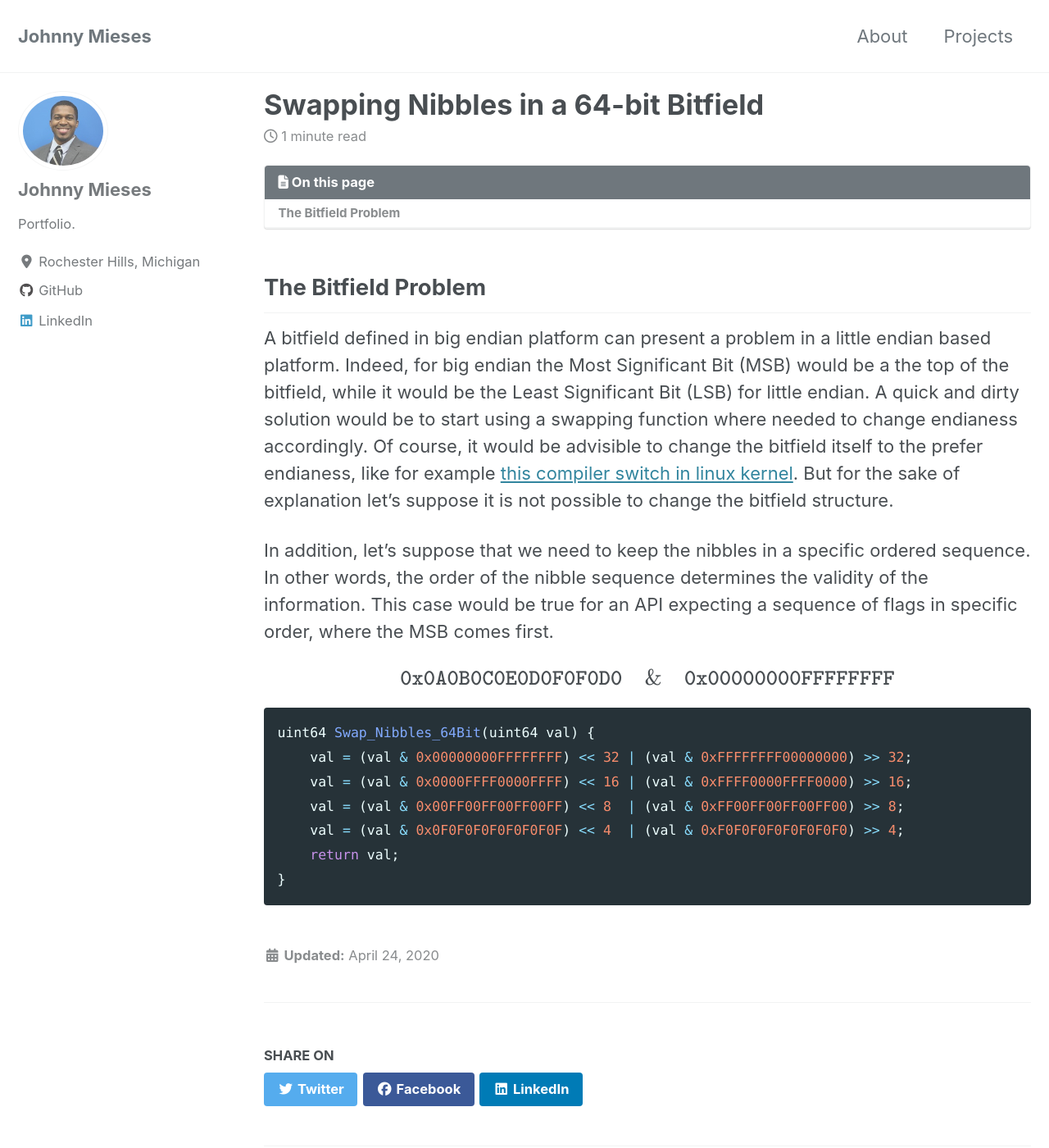
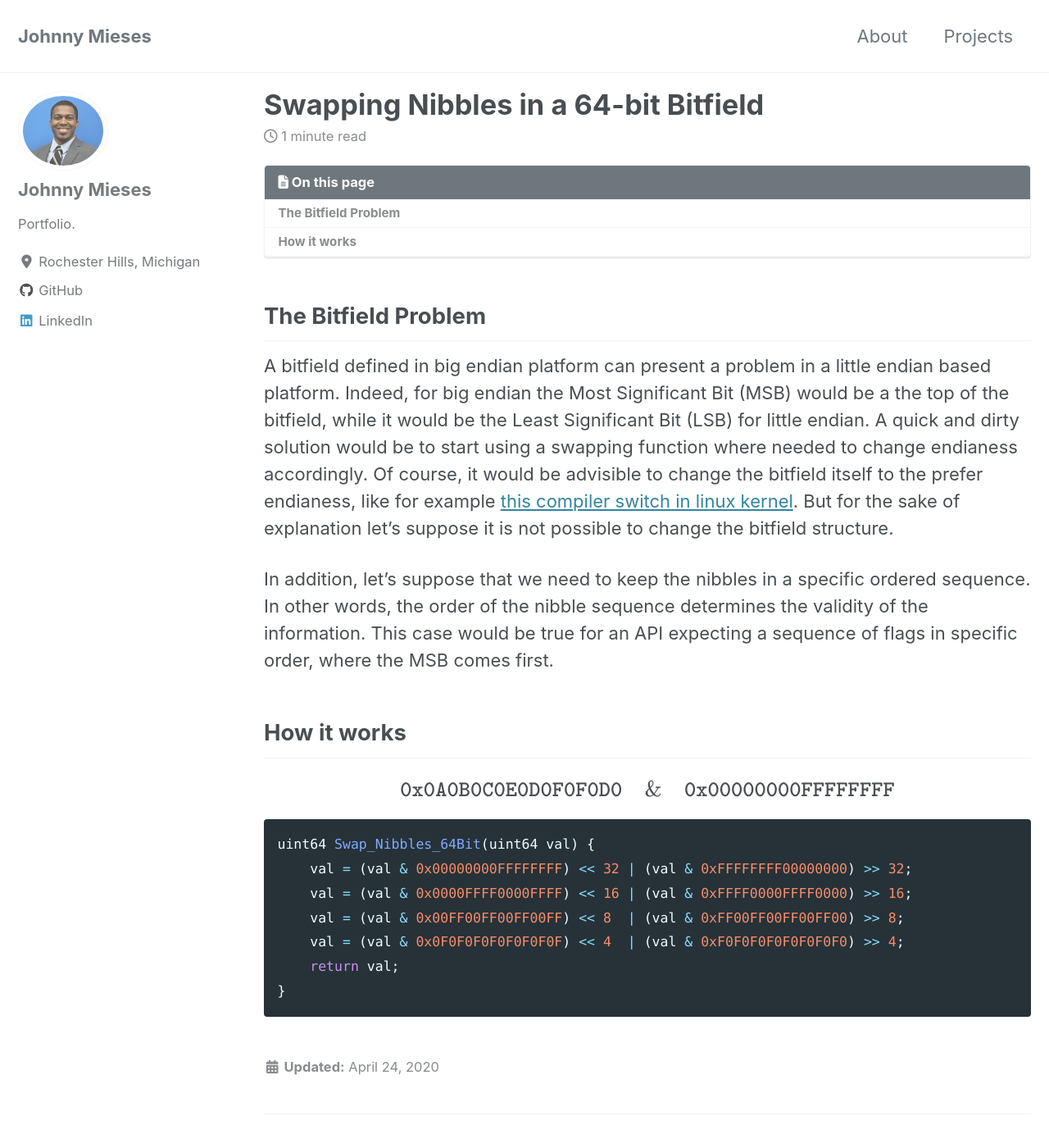
Before and after one commit to jmieses/jmportfolio.github.io, a Jekyll site: the page built from _posts/2020-04-24-Swapping-Nibbles-in-64-bitfield.md, in a window 1280 px wide and 1400 px high. Shown: the whole window at 82% size. Built offline with Jekyll 4.4.1, drawn with Linux system fonts in a browser that asks for light colours; cached includes are drawn as plain includes; nearby versions of some CDN libraries; formulas are drawn with MathJax 3.

Commit message:
post update

````diff
--- a/_posts/2020-04-24-Swapping-Nibbles-in-64-bitfield.md
+++ b/_posts/2020-04-24-Swapping-Nibbles-in-64-bitfield.md
@@ -15,6 +15,11 @@ A bitfield defined in big endian platform can present a problem in a little endi
 
 In addition, let's suppose that we need to keep the nibbles in a specific ordered sequence. In other words, the order of the nibble sequence determines the validity of the information. This case would be true for an API expecting a sequence of flags in specific order, where the MSB comes first.
 
+
+## How it works
+
+
+
 $$ \texttt{0x0A0B0C0E0D0F0F0D0} \quad \& \quad \texttt{0x00000000FFFFFFFF}  $$
 
 ```c
````
